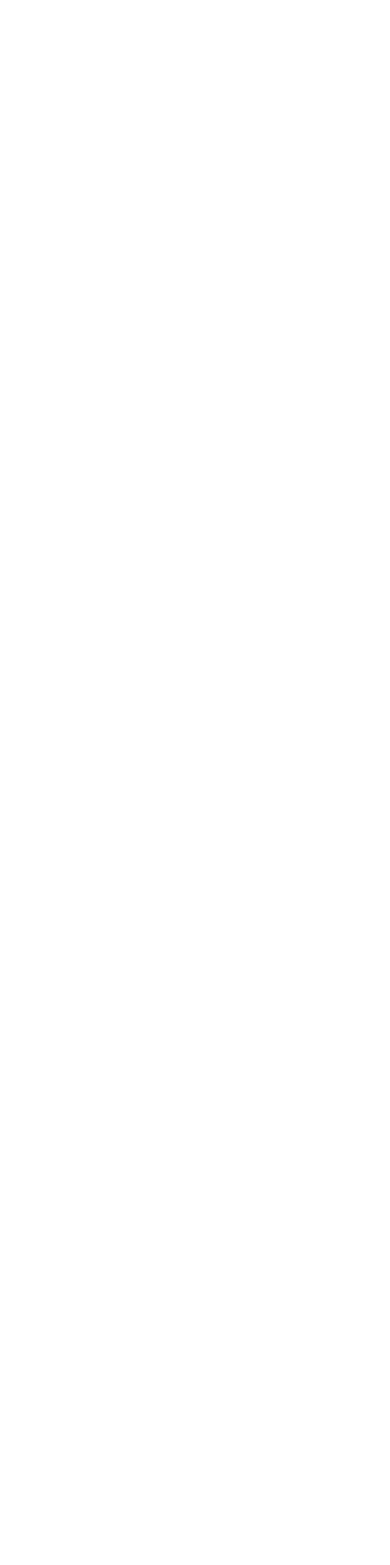
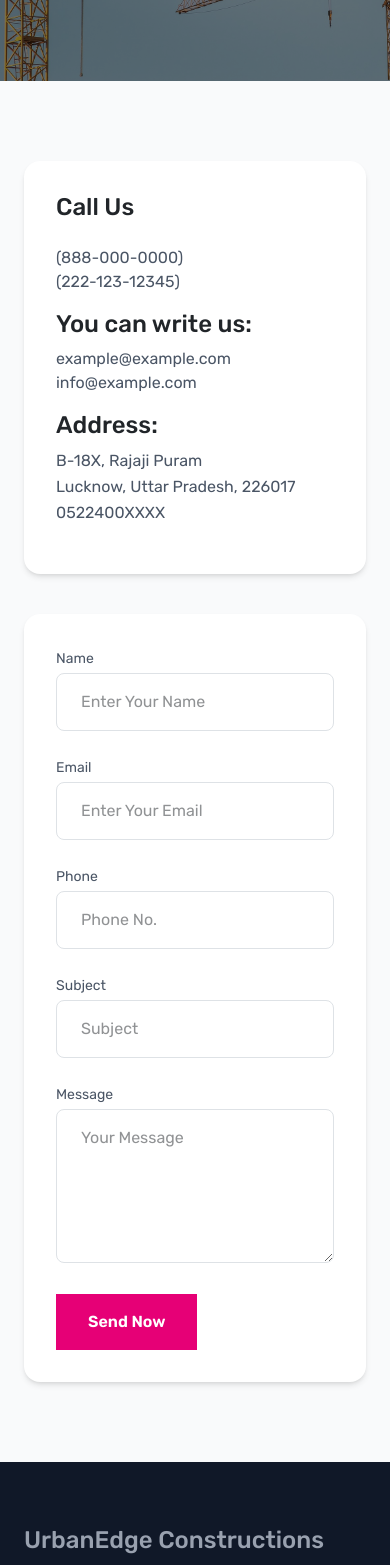
Before and after one commit to manojLovesCoding/construction-app, a React app in the folder frontend/: page /contact in a window 390 px wide. Before the commit this address had no page. Shown: the part 432-1997 px from the top of the page. Before the commit the page ends 844 px from the top, so only its background shows below. Built offline with nearby package versions, Linux system fonts and the light colour scheme; the HTML template or start-up script is replaced by a standard one.

Commit message:
feat: add contact us page with responsive form layout

```diff
--- a/frontend/src/App.jsx
+++ b/frontend/src/App.jsx
@@ -8,6 +8,7 @@ import './assets/css/style.scss';
 import Services from './components/frontend/Services';
 import Projects from './components/frontend/Projects';
 import Blog from './components/frontend/Blog';
+import ContactUs from './components/frontend/ContactUs';
 function App() {
   const [count, setCount] = useState(0)
 
@@ -20,6 +21,7 @@ function App() {
           <Route path='/services' element={<Services />} />
           <Route path='/projects' element={<Projects />} />
           <Route path='/blogs' element={<Blog />} />
+          <Route path='/contact' element={<ContactUs />} />
         </Routes>
       </BrowserRouter>
     </>
--- /dev/null
+++ b/frontend/src/components/frontend/ContactUs.jsx
@@ -0,0 +1,132 @@
+import React from 'react'
+import Header from '../common/Header'
+import Footer from '../common/Footer'
+import Hero from '../common/Hero'
+
+const ContactUs = () => {
+    return (
+        <>
+            <Header />
+
+            <main>
+                <Hero
+                    preHeading="Get In Touch"
+                    heading="Contact Us"
+                    text="Have questions or need assistance? Reach out to us anytime."
+                />
+
+                {/* Contact Section */}
+                <section className="py-20 bg-gray-50">
+                    <div className="max-w-7xl mx-auto px-4">
+                        <div className="grid gap-10 lg:grid-cols-3">
+
+                            {/* Left Info Card */}
+                            <div className="bg-white rounded-2xl shadow-md p-8">
+                                <h3 className="text-lg font-semibold text-gray-800 mb-4">
+                                    Call Us
+                                </h3>
+                                <p className="text-gray-600 mb-6">
+                                    (888-000-0000)<br />
+                                    (222-123-12345)
+                                </p>
+
+                                <h3 className="text-lg font-semibold text-gray-800 mb-2">
+                                    You can write us:
+                                </h3>
+                                <p className="text-gray-600 mb-6">
+                                    example@example.com<br />
+                                    info@example.com
+                                </p>
+
+                                <h3 className="text-lg font-semibold text-gray-800 mb-2">
+                                    Address:
+                                </h3>
+                                <p className="text-gray-600 text-sm leading-relaxed">
+                                    B-18X, Rajaji Puram<br />
+                                    Lucknow, Uttar Pradesh, 226017<br />
+                                    0522400XXXX
+                                </p>
+                            </div>
+
+                            {/* Right Form Card */}
+                            <div className="lg:col-span-2 bg-white rounded-2xl shadow-md p-8">
+                                <form className="grid gap-6">
+                                    <div className="grid gap-6 md:grid-cols-2">
+                                        <div>
+                                            <label className="block text-sm text-gray-600 mb-1">
+                                                Name
+                                            </label>
+                                            <input
+                                                type="text"
+                                                placeholder="Enter Your Name"
+                                                className="w-full border border-gray-200 rounded-lg px-4 py-3 focus:outline-none focus:ring-2 focus:ring-pink-500"
+                                            />
+                                        </div>
+
+                                        <div>
+                                            <label className="block text-sm text-gray-600 mb-1">
+                                                Email
+                                            </label>
+                                            <input
+                                                type="email"
+                                                placeholder="Enter Your Email"
+                                                className="w-full border border-gray-200 rounded-lg px-4 py-3 focus:outline-none focus:ring-2 focus:ring-pink-500"
+                                            />
+                                        </div>
+
+                                        <div>
+                                            <label className="block text-sm text-gray-600 mb-1">
+                                                Phone
+                                            </label>
+                                            <input
+                                                type="text"
+                                                placeholder="Phone No."
+                                                className="w-full border border-gray-200 rounded-lg px-4 py-3 focus:outline-none focus:ring-2 focus:ring-pink-500"
+                                            />
+                                        </div>
+
+                                        <div>
+                                            <label className="block text-sm text-gray-600 mb-1">
+                                                Subject
+                                            </label>
+                                            <input
+                                                type="text"
+                                                placeholder="Subject"
+                                                className="w-full border border-gray-200 rounded-lg px-4 py-3 focus:outline-none focus:ring-2 focus:ring-pink-500"
+                                            />
+                                        </div>
+                                    </div>
+
+                                    <div>
+                                        <label className="block text-sm text-gray-600 mb-1">
+                                            Message
+                                        </label>
+                                        <textarea
+                                            rows="5"
+                                            placeholder="Your Message"
+                                            className="w-full border border-gray-200 rounded-lg px-4 py-3 focus:outline-none focus:ring-2 focus:ring-pink-500"
+                                        ></textarea>
+                                    </div>
+
+                                    <div>
+                                        <button
+                                            type="submit"
+                                            className="inline-block bg-pink-600 text-white font-semibold px-8 py-3 rounded-lg hover:bg-pink-700 transition"
+                                        >
+                                            Send Now
+                                        </button>
+                                    </div>
+                                </form>
+                            </div>
+
+                        </div>
+                    </div>
+                </section>
+            </main>
+
+            <Footer />
+        </>
+    )
+}
+
+export default ContactUs
```
